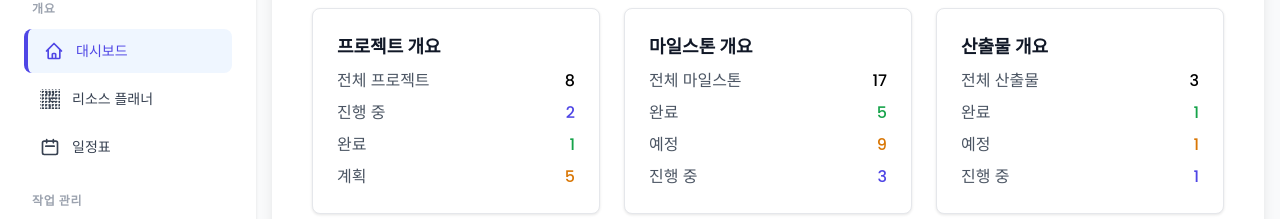
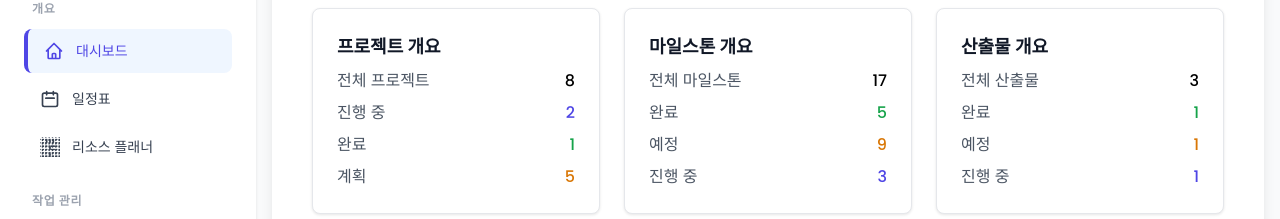
Before and after one commit to jeonck/Project-S1, a React (Vite) app: page /projects in a window 1280 px wide. Shown: the part 164-383 px from the top of the page. Built offline with nearby package versions, Linux system fonts and the light colour scheme.

Commit message:
feat(sidebar): Reorder Schedule and Resource Planner menu

```diff
--- a/src/components/Sidebar.jsx
+++ b/src/components/Sidebar.jsx
@@ -20,6 +20,13 @@ const Sidebar = ({ isOpen, onClose }) => {
           text: '대시보드',
         },
         {
+          path: '/schedule',
+          icon: (
+            <path stroke-linecap="round" stroke-linejoin="round" stroke-width="2" d="M8 7V3m8 4V3m-9 8h10M5 21h14a2 2 0 002-2V7a2 2 0 00-2-2H5a2 2 0 00-2 2v12a2 2 0 002 2z"></path>
+          ),
+          text: '일정표',
+        },
+        {
           path: '/resourceplanner',
           icon: (
             <path
@@ -30,13 +37,6 @@ const Sidebar = ({ isOpen, onClose }) => {
             />
           ),
           text: '리소스 플래너',
-        },
-        {
-          path: '/schedule',
-          icon: (
-            <path stroke-linecap="round" stroke-linejoin="round" stroke-width="2" d="M8 7V3m8 4V3m-9 8h10M5 21h14a2 2 0 002-2V7a2 2 0 00-2-2H5a2 2 0 00-2 2v12a2 2 0 002 2z"></path>
-          ),
-          text: '일정표',
         },
       ],
     },
```
